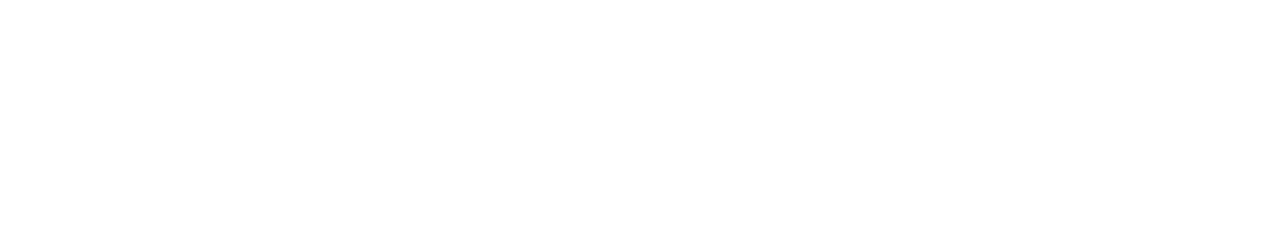
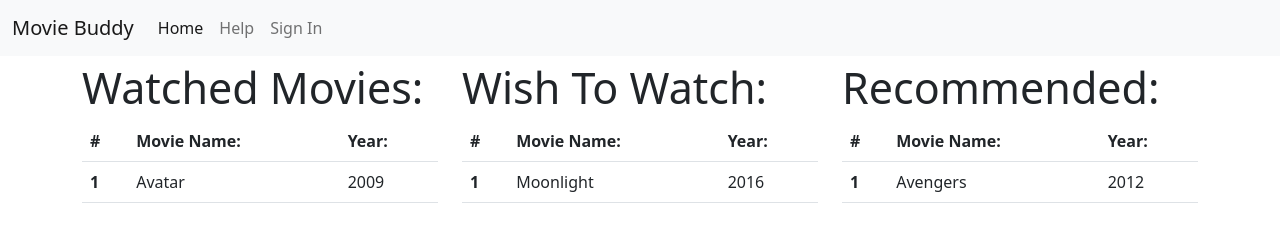
Before and after one commit to haman80/cs326-project-Haman, a plain HTML site: page index.html in a window 1280 px wide. Drawn offline with nearby package versions, Linux system fonts and the light colour scheme.

Commit message:
Added three tables and navigation bar

```diff
--- a/index.html
+++ b/index.html
@@ -17,6 +17,93 @@
     <title>Movie Buddy</title>
   </head>
   <body>
+    <nav class="navbar navbar-expand-lg bg-light">
+        <div class="container-fluid">
+        <span class="navbar-brand mb-0 h1">Movie Buddy</span>
+          <div class="collapse navbar-collapse" id="navbarNavAltMarkup">
+            <div class="navbar-nav">
+              <a class="nav-link active" aria-current="page" href="#">Home</a>
+              <a class="nav-link" href="#">Help</a>
+              <a class="nav-link" href="#">Sign In</a>
+            </div>
+          </div>
+        </div>
+      </nav>
+      <div class="container">
+        <div class="row">
+          <div class="col">
+            <span class="important"> Watched Movies: </span>
+            <table class="table">
+                <thead>
+                  <tr>
+                    <th scope="col">#</th>
+                    <th scope="col">Movie Name:</th>
+                    <th scope="col">Year: </th>
+                  </tr>
+                </thead>
+                <tbody>
+                  <tr>
+                    <th scope="row">1</th>
+                    <td>Avatar</td>
+                    <td>2009</td>
+                  </tr>
+                </tbody>
+              </table>
+          </div>
+          <div class="col">
+            <span class="important"> Wish To Watch: </span>
+            <table class="table">
+                <thead>
+                  <tr>
+                    <th scope="col">#</th>
+                    <th scope="col">Movie Name:</th>
+                    <th scope="col">Year: </th>
+                  </tr>
+                </thead>
+                <tbody>
+                  <tr>
+                    <th scope="row">1</th>
+                    <td>Moonlight</td>
+                    <td>2016</td>
+                  </tr>
+                </tbody>
+              </table>
+          </div>
+          <div class="col">
+            <span class="important"> Recommended: </span>
+            <table class="table">
+                <thead>
+                  <tr>
+                    <th scope="col">#</th>
+                    <th scope="col">Movie Name:</th>
+                    <th scope="col">Year: </th>
+                  </tr>
+                </thead>
+                <tbody>
+                  <tr>
+                    <th scope="row">1</th>
+                    <td>Avengers</td>
+                    <td>2012</td>
+                  </tr>
+                </tbody>
+              </table>
+          </div>
+        </div>
+      </div>
+      <!-- Controls -->
+      <div class="container">
+        <div class="row">
+          <div class="col">
+
+          </div>
+          <div class="col">
+
+          </div>
+          <div class="col">
+
+          </div>
+        <div>
+      </div>
 
   </body>
 </html>
--- a/main.css
+++ b/main.css
@@ -0,0 +1,3 @@
+span.important{
+    font-size: 43px;
+}
```
Also changed, not shown: 1 other file.
